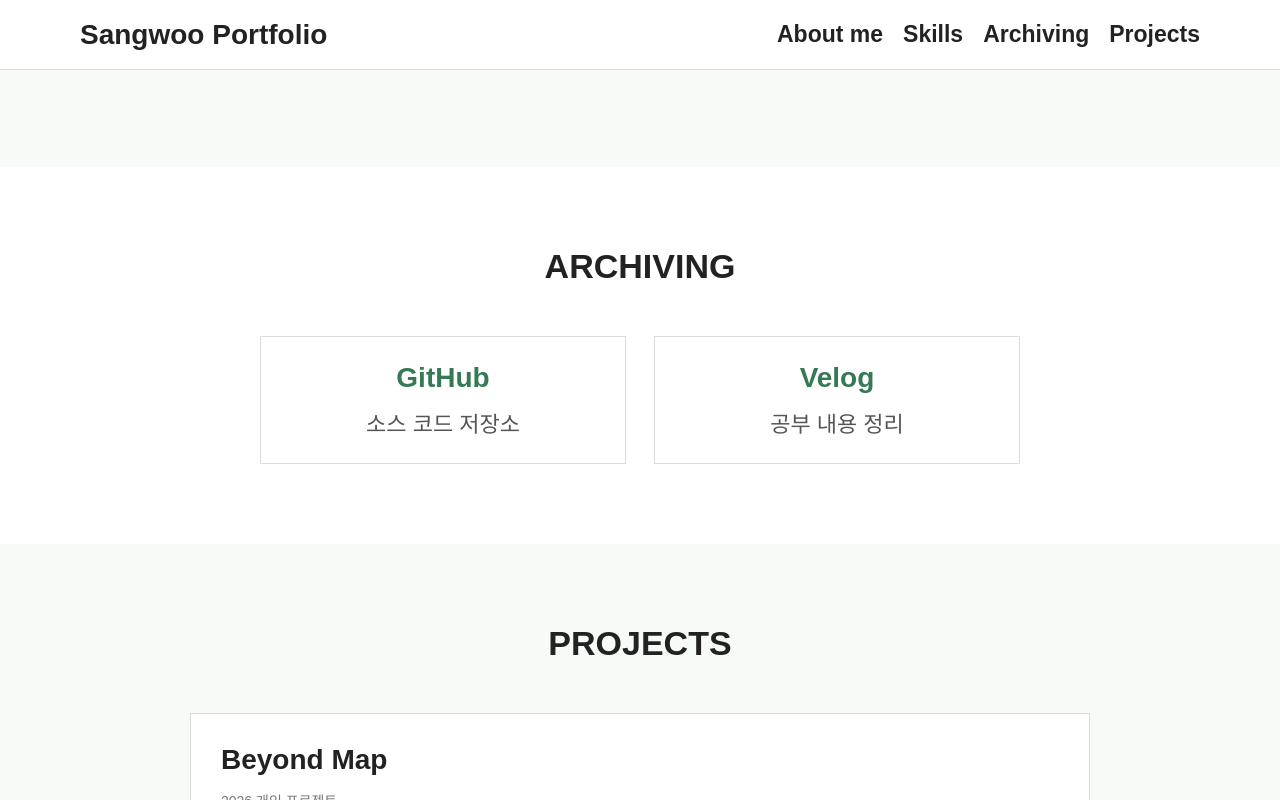
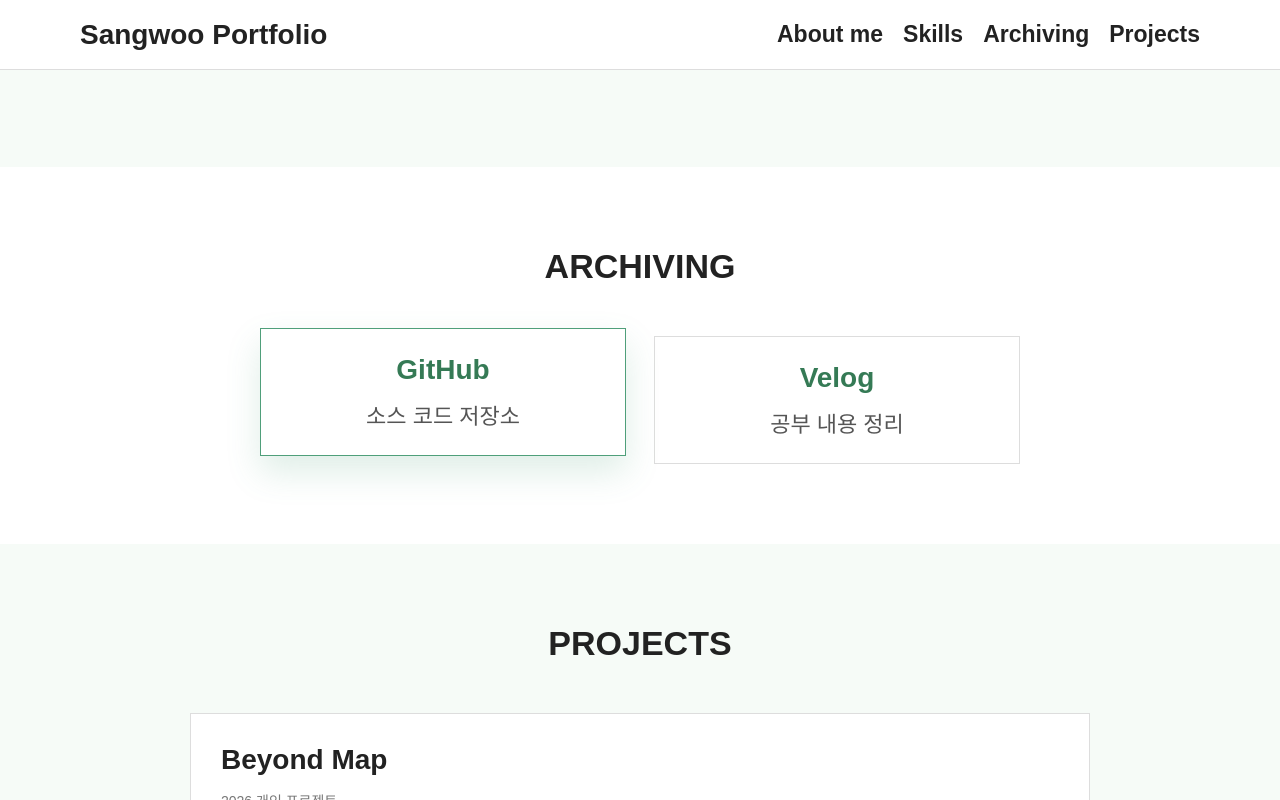
Before and after one commit to sangu-05/sangwoo-portfolio, a React (Vite) app: page / in a window 1280 px wide. In both pictures the pointer is over the link 443 px from the left and 2445 px from the top of the page. Shown: the part 2045-2845 px from the top of the page. Built offline with nearby package versions, Linux system fonts and the light colour scheme; a web font is replaced by a local one.

Commit message:
카드 박스 호버 적용

```diff
--- a/src/index.css
+++ b/src/index.css
@@ -192,6 +192,12 @@ a {
   text-align: center;
 }
 
+.archive-card:hover {
+  transform: translateY(-8px);
+  border-color: #4f9f7a;
+  box-shadow: 0 16px 32px rgba(79, 159, 122, 0.18);
+}
+
 .archive-card h3 {
   margin: 0 0 12px;
   color: #357a55;
@@ -214,10 +220,15 @@ a {
   display: block;
   color: inherit;
   text-decoration: none;
+
+  cursor: pointer;
+  transition: 0.25s;
 }
 
 .project-card:hover {
-  border-color: #6fae8b;
+  transform: translateY(-8px);
+  border-color: #4f9f7a;
+  box-shadow: 0 16px 32px rgba(79, 159, 122, 0.18);
 }
 
 .project-card h3 {
```
